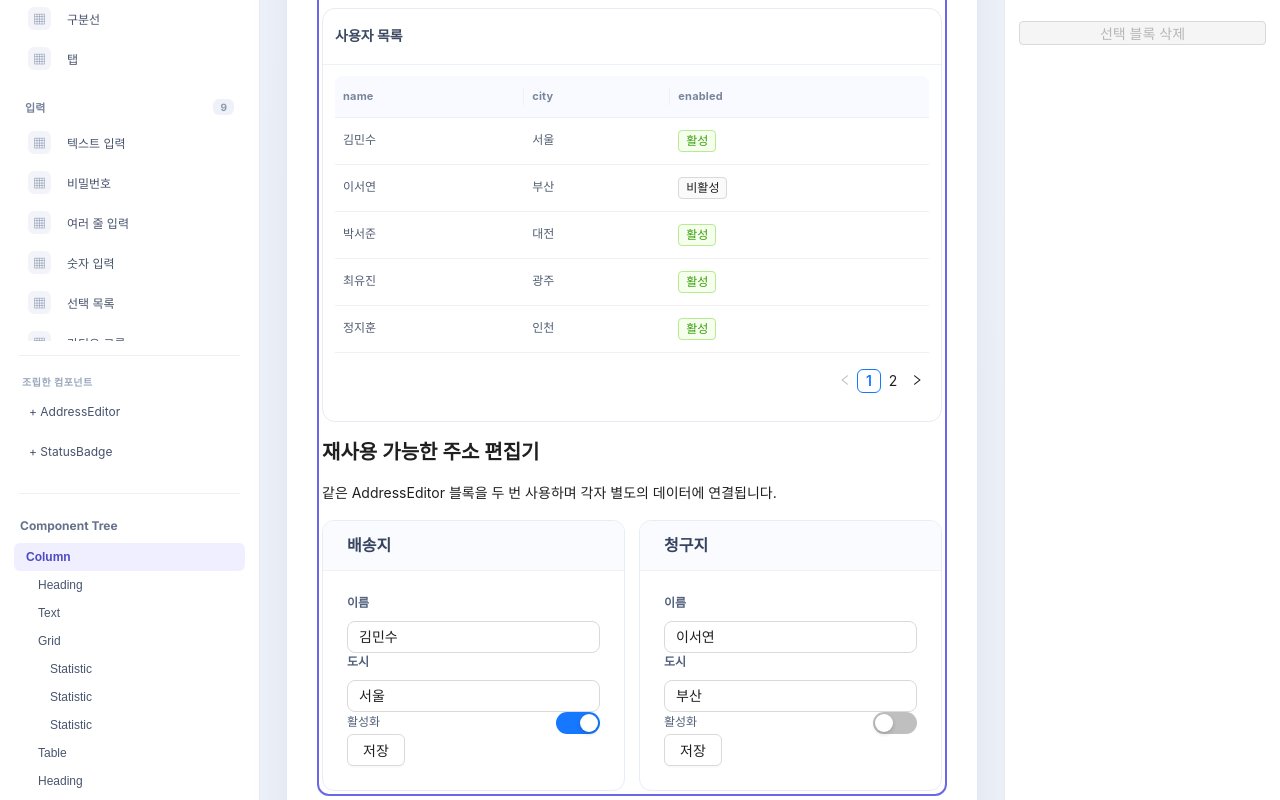
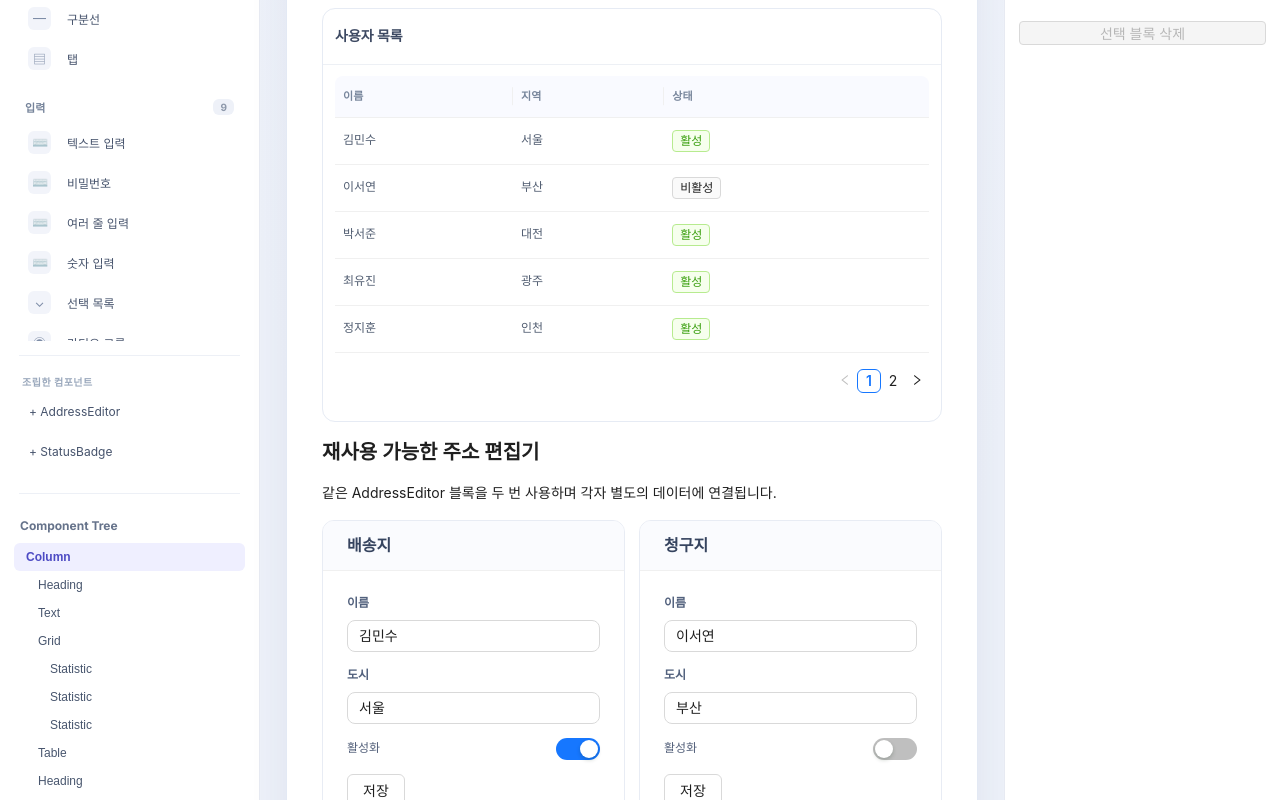
Before and after one commit to nssang00/chatgpt-write-test, a React (Vite) app in the folder experiments/easy-gui/: page / in a window 1280 px wide. Shown: the part 380-1180 px from the top of the page. Built offline with nearby package versions, Linux system fonts and the light colour scheme.

Commit message:
style(gui): refine mobile layouts, field spacing, selection and control discovery

```diff
--- a/experiments/easy-gui/src/DynamicView.jsx
+++ b/experiments/easy-gui/src/DynamicView.jsx
@@ -96,7 +96,7 @@ export function DynamicView({
         const list=Array.isArray(rows)?rows:[];
         const keys=options(p.columns).map(o=>o.value);
         const columns=(keys.length?keys:Object.keys(list[0]??{}).filter(k=>k!=='id')).map(k=>({
-          key:k,title:k,dataIndex:k,
+          key:k,title:({name:'이름',city:'지역',enabled:'상태',email:'이메일',department:'부서'})[k]||k,dataIndex:k,
           render:v=>v===true?<Tag color="green">활성</Tag>:v===false?<Tag>비활성</Tag>:(v??'—')
         }));
         element=<Card title={p.title||'데이터 목록'} className="easy-table-card" size="small">
--- a/experiments/easy-gui/src/main.jsx
+++ b/experiments/easy-gui/src/main.jsx
@@ -14,6 +14,12 @@ import './styles.css';
 const clone=value=>structuredClone(value);
 const builtins=Object.keys(CONTROL_CATALOG);
 const containers=new Set(builtins.filter(isContainer));
+const glyphs={
+  column:'☷',row:'↔',grid:'▦',panel:'▣',divider:'—',tabs:'▤',
+  heading:'H',text:'T',tag:'◆',alert:'!',statistic:'◷',progress:'◕',
+  input:'⌨',select:'⌄',radio:'◉',calendar:'▦',check:'☑',switch:'◐',
+  button:'●',table:'▥'
+};
 const pathOptions=(obj,prefix='',depth=0)=>{
   if(depth>4||!obj||typeof obj!=='object')return [];
   return Object.entries(obj).flatMap(([key,value])=>{
@@ -175,7 +181,7 @@ function Studio(){
           return choices.length?<div className="group-block" key={group}>
             <div className="group-title">{group}<span>{choices.length}</span></div>
             <div className="controls">{choices.map(type=><Button key={type} size="small" block
-              onClick={()=>add(type)}><span className="control-icon">▦</span>
+              onClick={()=>add(type)}><span className="control-icon">{glyphs[CONTROL_CATALOG[type].icon]||'◇'}</span>
               {CONTROL_CATALOG[type].label} <small>+ {type}</small></Button>)}</div>
           </div>:null;
         })}</div>
--- a/experiments/easy-gui/src/styles.css
+++ b/experiments/easy-gui/src/styles.css
@@ -103,3 +103,14 @@ body{background:#f5f7fb}
 .studio footer{padding:12px 20px;background:#fff;text-align:center;color:#a5afbd;font-size:11px;border-top:1px solid #f1f2f7}
 @media(max-width:1100px){.workbench{grid-template-columns:230px minmax(370px,1fr)}.inspector{grid-column:1/-1;border-left:0;border-top:1px solid #e7eaf2;display:block}.inspector>label{max-width:450px}.preview{padding:22px}}
 @media(max-width:650px){.studio header{padding:12px;align-items:start}.app-brand{min-width:auto}.workbench{display:flex;flex-direction:column}.toolbox{border:0;border-bottom:1px solid #e7eaf2}.toolbox-list{max-height:240px}.workbench main{padding:14px}.preview{padding:15px}.easy-grid{grid-template-columns:1fr!important}.easy-row>.design-node{min-width:100%}}
+
+/* Browser screenshot review: avoid outlining the whole page on initial selection. */
+.render-root>.design-node.is-selected{outline:0}
+.easy-panel .ant-card-body{display:flex;flex-direction:column;gap:14px}
+.easy-panel .easy-field{gap:7px}
+.preview-mobile .easy-grid{grid-template-columns:1fr!important}
+.preview-mobile .easy-row{flex-direction:column!important}
+.preview-mobile .easy-row>.design-node{width:100%;flex-basis:auto;min-width:0}
+.preview-mobile .easy-stat .ant-card-body{padding:16px}
+.preview-mobile .easy-table-card .ant-card-body{padding:12px}
+.preview-mobile .ant-table-wrapper{overflow-x:auto}
```
